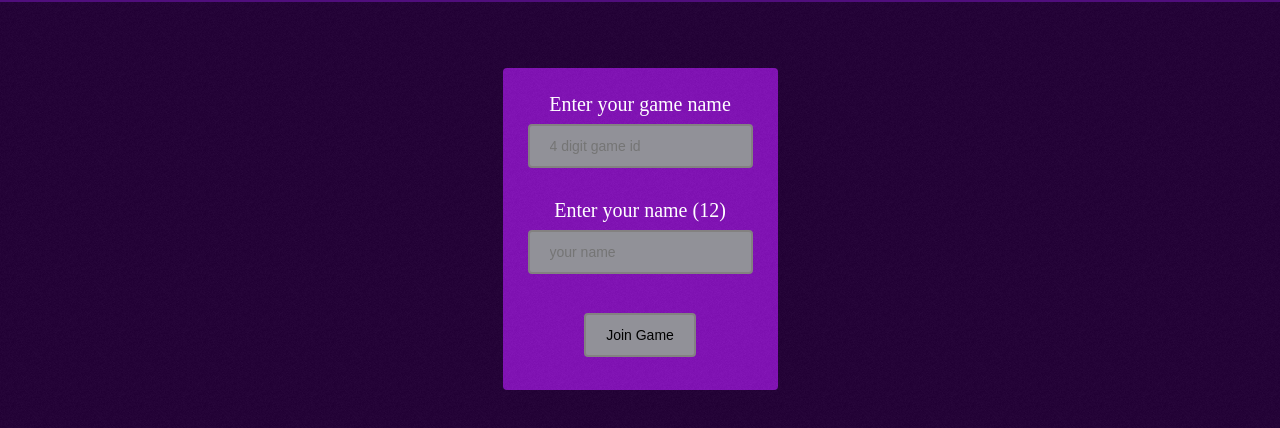
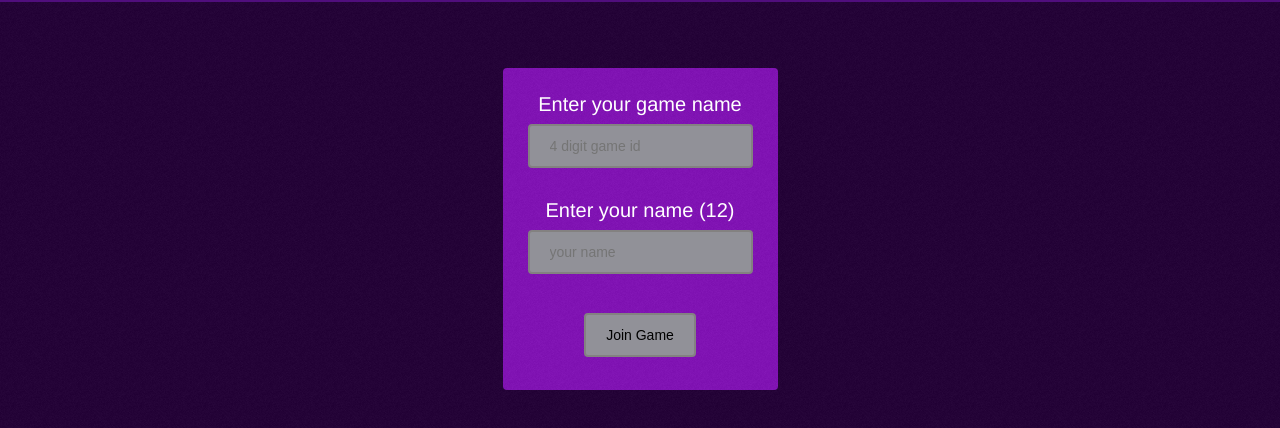
Before and after one commit to suryajasper/NodeJS-Fakin-It, a website: page client/index.html in a window 1280 px wide. Shown: the part 48-476 px from the top of the page. Drawn offline with Linux system fonts and the light colour scheme.

```diff
--- a/client/css/main.css
+++ b/client/css/main.css
@@ -2,6 +2,7 @@
   background-color: rgb(36, 0, 56) /* dark purple */;
   background-image: url('../images/noise.png');
   color: white;
+  font-family: Helvetica,"sans-serif";
 }
 .center-outside {
   text-align: center;
```
Also changed, not shown: package.json (added, +24 -0 lines), 1 other file.
